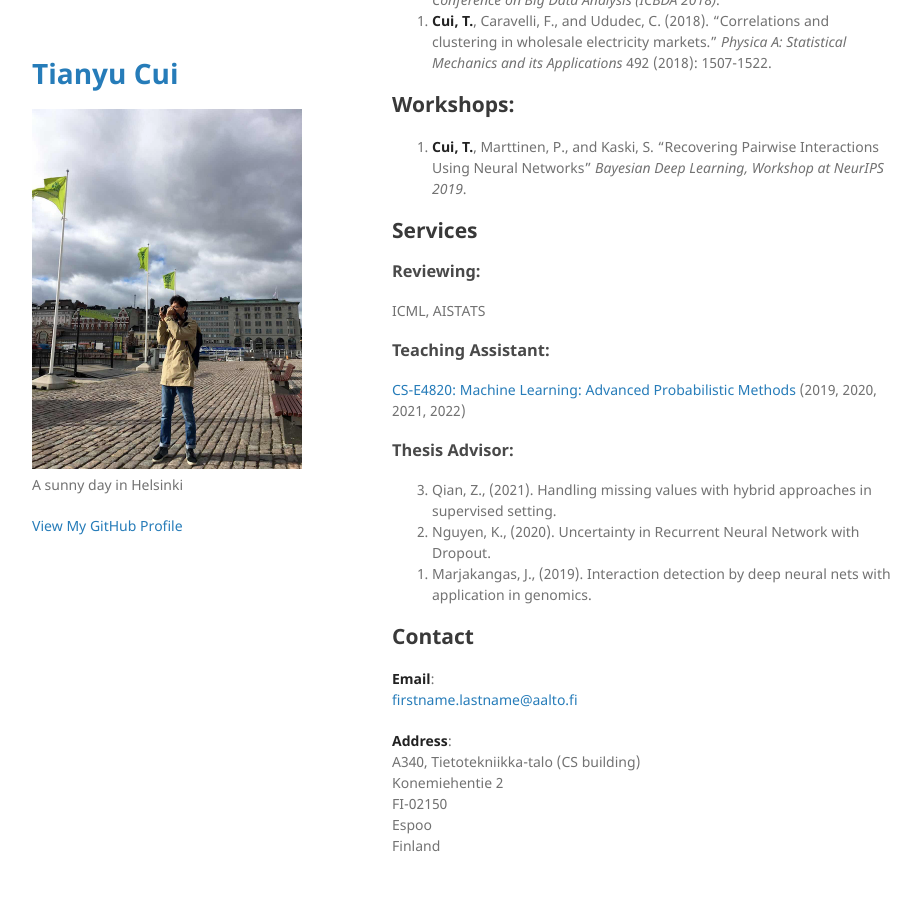
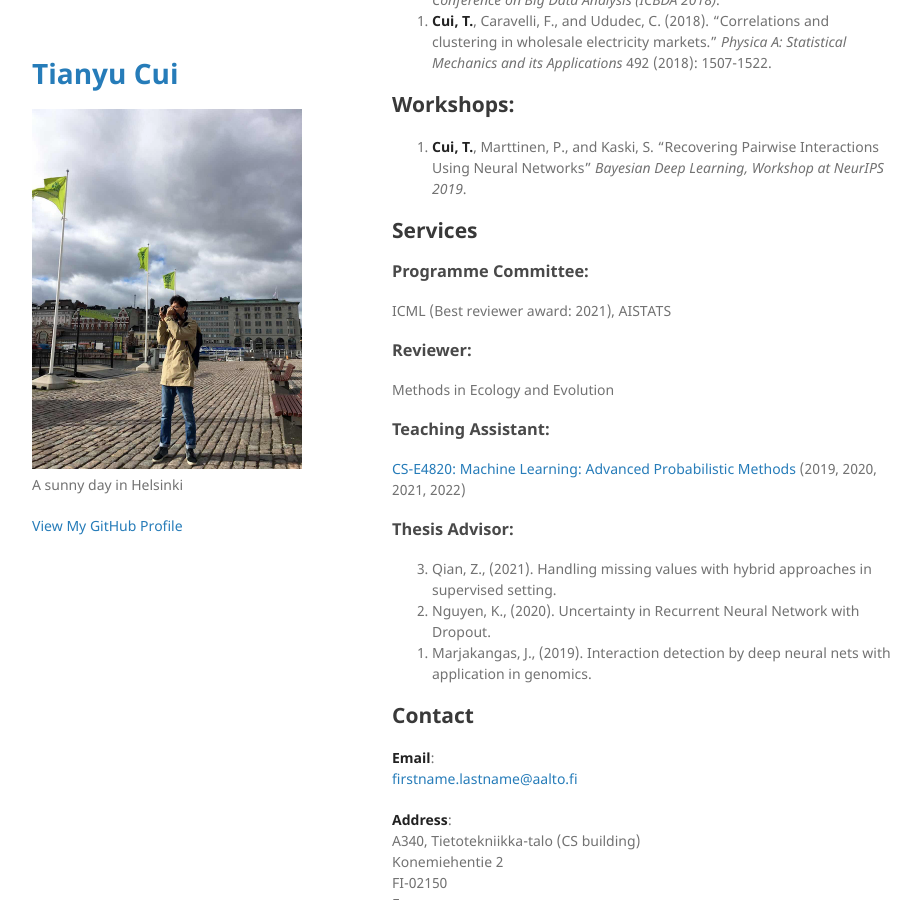
Before and after one commit to tycui/tycui.github.io, a Jekyll site: the page built from index.md, in a window 1280 px wide and 900 px high, scrolled down 888 px. Shown: the whole window, without its empty margins (178-1099 px from the left). Built offline with Jekyll 4.4.1, drawn with Linux system fonts in a browser that asks for light colours; our own code applies the rules of GitHub Pages for plain Markdown files.

Commit message:
Update index.md

```diff
--- a/index.md
+++ b/index.md
@@ -26,8 +26,11 @@ More about me [here](./more_about_me.html).
 {: reversed="reversed"}
 
 ## Services
-### Reviewing:
-ICML, AISTATS
+### Programme Committee:
+ICML (Best reviewer award: 2021), AISTATS
+
+### Reviewer:
+Methods in Ecology and Evolution
 
 ### Teaching Assistant:
 [CS-E4820: Machine Learning: Advanced Probabilistic Methods](https://mycourses.aalto.fi/course/view.php?id=24365) (2019, 2020, 2021, 2022)
```
